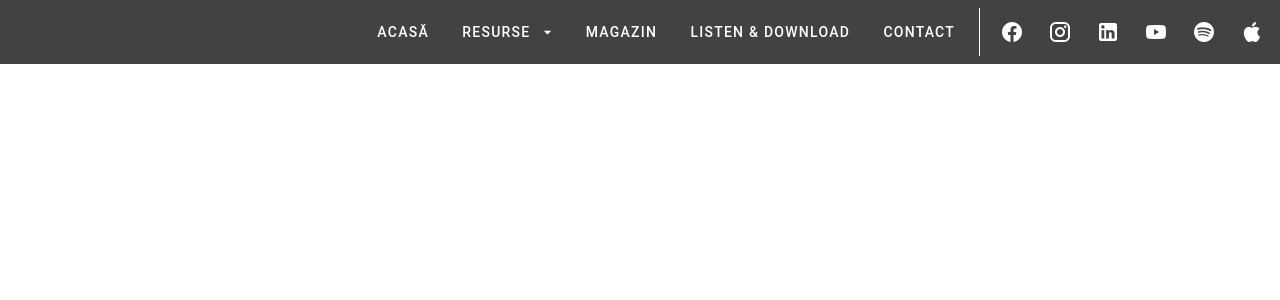
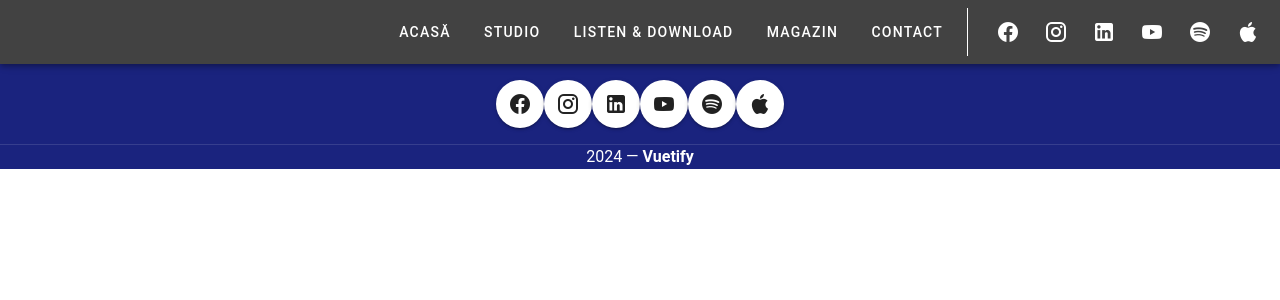
Before and after one commit to dansurlaru96/DanyApp_Vuetify, a Vue app: page /product/1 in a window 1280 px wide. Shown: the top 300 px of the page. Built offline with nearby package versions, Linux system fonts and the light colour scheme.

Commit message:
refactor: Remove unused pages and components, optimize routing and styling

```diff
--- a/components.d.ts
+++ b/components.d.ts
@@ -11,10 +11,13 @@ declare module 'vue' {
     CardProdus: typeof import('./src/components/CardProdus.vue')['default']
     CardProdusContainer: typeof import('./src/components/CardProdusContainer.vue')['default']
     CarouselImg: typeof import('./src/components/CarouselImg.vue')['default']
+    Footer: typeof import('./src/components/Footer.vue')['default']
+    FooterLayout: typeof import('./src/components/FooterLayout.vue')['default']
     HelloWorld: typeof import('./src/components/HelloWorld.vue')['default']
     Navbar: typeof import('./src/components/navbar.vue')['default']
     RouterLink: typeof import('vue-router')['RouterLink']
     RouterView: typeof import('vue-router')['RouterView']
     ScrollToTop: typeof import('./src/components/scrollToTop.vue')['default']
+    SocialBtn: typeof import('./src/components/SocialBtn.vue')['default']
   }
 }
--- a/src/App.vue
+++ b/src/App.vue
@@ -3,6 +3,7 @@
     <Navbar />
     <router-view> </router-view>
     <scrollToTop />
+    <FooterLayout />
   </div>
 </template>
 
@@ -10,14 +11,16 @@
 import { defineComponent, onMounted } from "vue";
 import Navbar from "./components/navbar.vue";
 import scrollToTop from "./components/scrollToTop.vue";
+import FooterLayout from "./components/FooterLayout.vue";
 export default defineComponent({
   name: "App",
   components: {
     Navbar,
     scrollToTop,
+    FooterLayout,
   },
   setup() {
-    onMounted(() => {});
+    onMounted(() => { });
   },
 });
 </script>
--- /dev/null
+++ b/src/components/FooterLayout.vue
@@ -0,0 +1,27 @@
+<template v-slot:default>
+    <div class="bg-indigo-darken-4 text-center d-flex flex-column">
+        <div>
+            <SocialBtn variant="plain" size="x-large" class="ma-4 " />
+        </div>
+
+        <div class="pt-0">
+
+        </div>
+
+        <v-divider></v-divider>
+
+        <div>
+            {{ new Date().getFullYear() }} — <strong>Vuetify</strong>
+        </div>
+    </div>
+</template>
+
+<script>
+import SocialBtn from "./SocialBtn.vue";
+export default {
+    name: "FooterLayout",
+    components: {
+        SocialBtn,
+    },
+}
+</script>
--- /dev/null
+++ b/src/components/SocialBtn.vue
@@ -0,0 +1,46 @@
+<template lang="">
+    <div>
+        <v-btn  icon="mdi-facebook" href="https://www.facebook.com/dan.surlaru.promusic"
+        target="_blank"></v-btn>
+      <v-btn  icon="mdi-instagram" href="https://instagram.com/danypromusic" target="_blank"></v-btn>
+      <v-btn  icon="mdi-linkedin" href="https://www.linkedin.com/in/dan-surlaru-promusic-418a072a3/"
+        target="_blank"></v-btn>
+      <v-btn  icon="mdi-youtube" href="https://www.youtube.com/@dansurlaru/featured"
+        target="_blank"></v-btn>
+      <v-btn  icon="mdi-spotify"
+        href="https://open.spotify.com/artist/4viXypcCjfNp3LrDQXdzbf?go=1&sp_cid=e7e7564b5f5e7489b13d62256216a2b7&utm_source=embed_player_p&utm_medium=desktop&nd=1&dlsi=7690dae220434f38"
+        target="_blank"></v-btn>
+      <v-btn  icon="mdi-apple" href="https://music.apple.com/md/artist/dan-surlaru/1449898549"
+        target="_blank"></v-btn>
+    </div>
+</template>
+<script>
+import { defineComponent } from "vue";
+
+export default defineComponent({
+    name: "SocialBtn",
+    props: {
+        icon: {
+            type: String,
+            required: true
+        },
+        href: {
+            type: String,
+            required: true
+        },
+        target: {
+            type: String,
+            required: true
+        }
+    },
+    defaults: {
+        VBtn: {
+            variant: "text",
+        }
+    }
+});
+
+</script>
+<style lang="">
+
+</style>
--- a/src/components/navbar.vue
+++ b/src/components/navbar.vue
@@ -1,53 +1,108 @@
 <template lang="">
-  <div>
-    <v-toolbar mobile-breakpoint="580" color="grey-darken-3">
-      <v-spacer></v-spacer>
-      <v-toolbar-items>
-        <v-btn to="/home">Acasă</v-btn>
+  <v-layout class="ma-8">
+    <v-app-bar app scroll-behavior="hide" scroll-threshold="50">
+      <v-toolbar mobile-breakpoint="680" color="grey-darken-3">
+        <v-app-bar-nav-icon
+          v-if="$vuetify.display.smAndDown"
+          variant="text"
+          @click.stop="drawer = !drawer"
+          class="mr-4"
+        ></v-app-bar-nav-icon>
+        <template v-if="$vuetify.display.mdAndUp">
+          <v-spacer></v-spacer>
 
-        <v-menu transition="scroll-y-reverse-transition">
-          <template v-slot:activator="{ props }">
-            <v-btn append-icon="mdi-menu-down" v-bind="props"> Resurse </v-btn>
-          </template>
-          <v-list>
-            <v-list-item
-              v-for="(item, index) in items"
-              :key="index"
-              :value="index"
-              :to="item.link"
-            >
-              <v-list-item-title>{{ item.title }}</v-list-item-title>
-            </v-list-item>
-          </v-list>
-        </v-menu>
+          <v-toolbar-items>
+            <v-btn to="/home">Acasă</v-btn>
+            <v-btn to="/studio">Studio</v-btn>
+            <v-btn to="/listen-down">Listen & Download</v-btn>
+            <v-btn to="/store">Magazin</v-btn>
+            <v-btn to="/contact">Contact</v-btn>
 
-        <v-btn to="/store">Magazin</v-btn>
-        <v-btn to="/listen-down">Listen & Download</v-btn>
-        <v-btn to="/contact">Contact</v-btn>
-      </v-toolbar-items>
+            <v-divider
+              class="mx-2"
+              light
+              opacity="75"
+              inset
+              vertical
+            ></v-divider>
+            <SocialBtn class="d-flex justify-center pa-2"/>
+          </v-toolbar-items>
+        </template>
+</v-toolbar>
+</v-app-bar>
+<v-navigation-drawer v-if="$vuetify.display.mdAndDown" v-model="drawer"
+  :location="$vuetify.display.mobile ? 'top' : undefined" theme="dark" floating="auto" app>
+  <v-list :items="items">
+    <template v-slot:prepend> </template>
+    <v-list-item v-for="(item, i) in items" :key="i" @click="drawer = false" :to="item.link">
+      <v-list-item-content>
+        <v-list-item-title>{{ item.title }}</v-list-item-title>
+      </v-list-item-content>
 
-      <v-divider class="mx-2" light opacity="75" inset vertical></v-divider>
-      <v-btn icon="mdi-facebook"></v-btn>
-      <v-btn icon="mdi-instagram"></v-btn>
-      <v-btn icon="mdi-linkedin"></v-btn>
-      <v-btn icon="mdi-youtube"></v-btn>
-      <v-btn icon="mdi-spotify"></v-btn>
-      <v-btn icon="mdi-apple"></v-btn>
-    </v-toolbar>
-  </div>
+    </v-list-item>
+
+    <v-container class="text-center">
+      <SocialBtn />
+    </v-container>
+
+  </v-list>
+</v-navigation-drawer>
+</v-layout>
 </template>
 <script>
 import { defineComponent } from "vue";
-
+import SocialBtn from "./SocialBtn.vue";
 export default defineComponent({
   name: "Navbar",
+  components: {
+    SocialBtn,
+  },
   data: () => ({
+    drawer: false,
+    group: null,
+
     items: [
-      { title: "Studio de înregistrări", link: "/studio" },
-      { title: "Discografie", link: "/discografie" },
-      { title: "Interpreți", link: "/artist" },
+      { title: "Acasă", link: "/home" },
+      { title: "Studio", link: "/studio" },
+      { title: "Listen & Download", link: "/listen-down" },
+      { title: "Magazin", link: "/store" },
+      { title: "Contact", link: "/contact" },
     ],
   }),
 });
 </script>
 <style lang=""></style>
+
+<!-- <v-layout>
+      <v-app-bar
+        color="primary"
+        density="compact"
+      >
+        <template v-slot:prepend>
+          <v-app-bar-nav-icon></v-app-bar-nav-icon>
+        </template>
+
+        <v-app-bar-title>Photos</v-app-bar-title>
+
+        <template v-slot:append>
+          <v-btn icon="mdi-dots-vertical"></v-btn>
+        </template>
+      </v-app-bar>
+
+      <v-main>
+        <v-container fluid>
+          <v-row dense>
+            <v-col
+              v-for="n in 8"
+              :key="n"
+              cols="3"
+            >
+              <v-sheet
+                color="surface-variant-alt"
+                height="96"
+              ></v-sheet>
+            </v-col>
+          </v-row>
+        </v-container>
+      </v-main>
+    </v-layout> -->
--- a/src/pages/AboutView.vue
+++ /dev/null
@@ -1,9 +0,0 @@
-<template lang="">
-  <div>
-    <h1>Despre mine</h1>
-  </div>
-</template>
-<script>
-export default {};
-</script>
-<style lang=""></style>
--- a/src/pages/ArtistView.vue
+++ /dev/null
@@ -1,9 +0,0 @@
-<template lang="">
-  <div>
-    <h1>Interpreți</h1>
-  </div>
-</template>
-<script>
-export default {};
-</script>
-<style lang=""></style>
--- a/src/pages/DiscografieView.vue
+++ /dev/null
@@ -1,9 +0,0 @@
-<template lang="">
-  <div>
-    <h1>Discografie</h1>
-  </div>
-</template>
-<script>
-export default {};
-</script>
-<style lang=""></style>
--- a/src/pages/HomeView.vue
+++ b/src/pages/HomeView.vue
@@ -43,17 +43,17 @@
           </h2>
         </div>
         <div class="d-flex flex-wrap justify-center ga-2 ma-4">
-          <v-chip size="large" prepend-icon="mdi-language-html5"> HTML </v-chip>
-          <v-chip size="large" prepend-icon="mdi-language-css3"> CSS </v-chip>
-          <v-chip size="large" prepend-icon="mdi-language-javascript">
+          <v-chip size="large" variant="elevated" color="#e14f1c" prepend-icon="mdi-language-html5"> HTML </v-chip>
+          <v-chip size="large" variant="elevated" color="#2d52e5" prepend-icon="mdi-language-css3"> CSS </v-chip>
+          <v-chip size="large" variant="elevated" color="#F7E025" prepend-icon="mdi-language-javascript">
             JavaScript
           </v-chip>
-          <v-chip size="large" prepend-icon="mdi-vuejs"> Vue </v-chip>
-          <v-chip size="large" prepend-icon="mdi-language-typescript">
+          <v-chip size="large" variant="elevated" color="rgb(71,186,135)" prepend-icon="mdi-vuejs"> Vue </v-chip>
+          <v-chip size="large" variant="elevated" color="rgb(55,124,200)" prepend-icon="mdi-language-typescript">
             TypeScript
           </v-chip>
-          <v-chip size="large" prepend-icon="mdi-tailwind"> Tailwind </v-chip>
-          <v-chip size="large" prepend-icon="mdi-bootstrap"> Bootstrap </v-chip>
+          <v-chip size="large" variant="elevated" color="rgb(72,170,178)" prepend-icon="mdi-tailwind"> Tailwind </v-chip>
+          <v-chip size="large" variant="elevated" color="rgb(140,25,252)" prepend-icon="mdi-bootstrap"> Bootstrap </v-chip>
         </div>
       </div>
     </v-parallax>
--- a/src/router/index.ts
+++ b/src/router/index.ts
@@ -1,10 +1,7 @@
 import { createRouter, createWebHistory } from "vue-router";
 import HomeView from "@/pages/HomeView.vue";
-import AboutView from "@/pages/AboutView.vue";
 import ContactView from "@/pages/ContactView.vue";
 import StoreView from "@/pages/StoreView.vue";
-import ArtistView from "@/pages/ArtistView.vue";
-import DiscografieView from "@/pages/DiscografieView.vue";
 import ListenDownView from "@/pages/ListenDownView.vue";
 import StudioView from "@/pages/StudioView.vue";
 import ProductDetail from "@/pages/ProductDetail.vue";
@@ -20,11 +17,6 @@ const routes = [
     component: HomeView,
   },
   {
-    path: "/about",
-    name: "Despre",
-    component: AboutView,
-  },
-  {
     path: "/contact",
     name: "Contact",
     component: ContactView,
@@ -35,16 +27,6 @@ const routes = [
     component: StoreView,
   },
   {
-    path: "/artist",
-    name: "Interpreti",
-    component: ArtistView,
-  },
-  {
-    path: "/discografie",
-    name: "Discografie",
-    component: DiscografieView,
-  },
-  {
     path: "/listen-down",
     name: "Asculta si Descarca",
     component: ListenDownView,
@@ -53,11 +35,6 @@ const routes = [
     path: "/studio",
     name: "Studio",
     component: StudioView,
-  },
-  {
-    path: "/product/:id",
-    name: "ProductDetail",
-    component: ProductDetail,
   },
   {
     path: "/product-detail/:id",
--- a/typed-router.d.ts
+++ b/typed-router.d.ts
@@ -18,10 +18,7 @@ declare module 'vue-router/auto-routes' {
    * Route name map generated by unplugin-vue-router
    */
   export interface RouteNamedMap {
-    '/AboutView': RouteRecordInfo<'/AboutView', '/AboutView', Record<never, never>, Record<never, never>>,
-    '/ArtistView': RouteRecordInfo<'/ArtistView', '/ArtistView', Record<never, never>, Record<never, never>>,
     '/ContactView': RouteRecordInfo<'/ContactView', '/ContactView', Record<never, never>, Record<never, never>>,
-    '/DiscografieView': RouteRecordInfo<'/DiscografieView', '/DiscografieView', Record<never, never>, Record<never, never>>,
     '/HomeView': RouteRecordInfo<'/HomeView', '/HomeView', Record<never, never>, Record<never, never>>,
     '/ListenDownView': RouteRecordInfo<'/ListenDownView', '/ListenDownView', Record<never, never>, Record<never, never>>,
     '/ProductDetail': RouteRecordInfo<'/ProductDetail', '/ProductDetail', Record<never, never>, Record<never, never>>,
```
